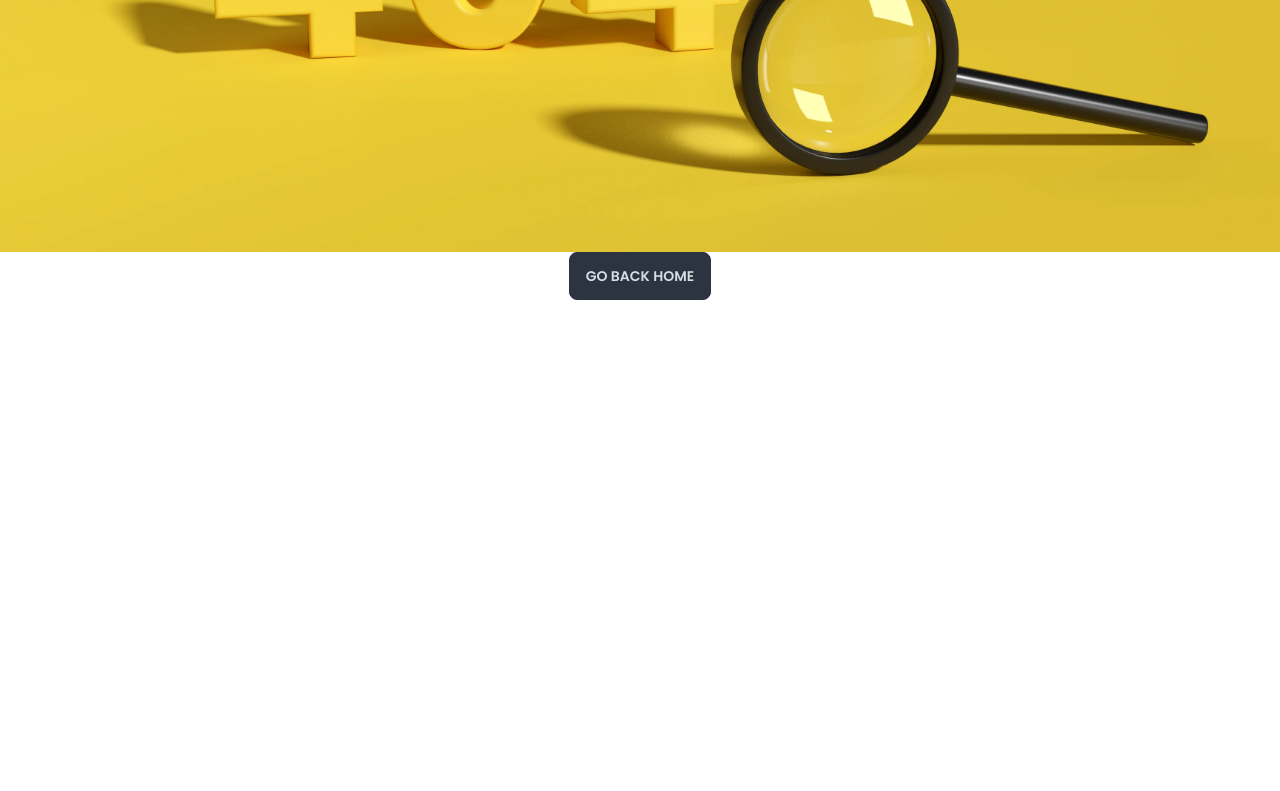
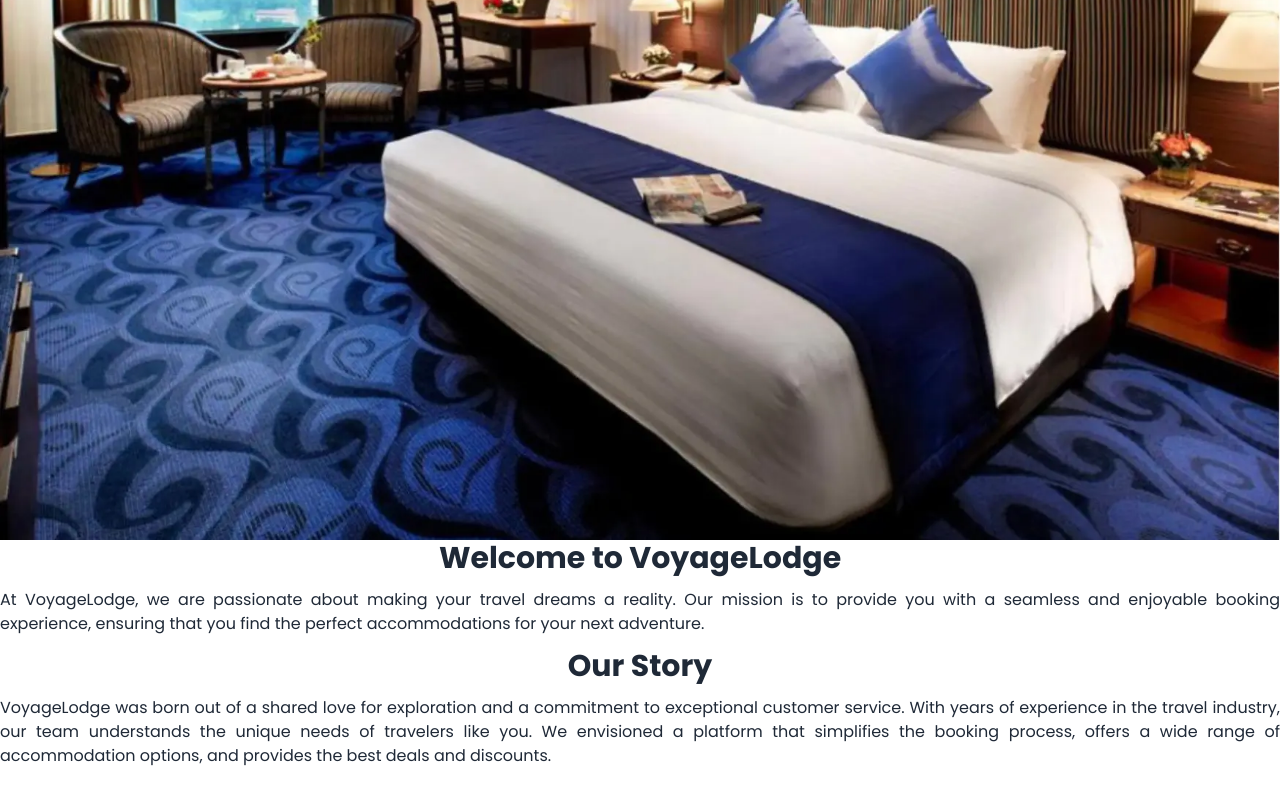
Before and after one commit to raiyanrimon/voyagelodge-client, a React (Vite) app: page /about in a window 1280 px wide. Shown: the part 498-1289 px from the top of the page. Before the commit the page ends 800 px from the top, so only its background shows below. Built offline with nearby package versions, Linux system fonts and the light colour scheme.

Commit message:
about us added

```diff
--- /dev/null
+++ b/src/Company/AboutUs.jsx
@@ -0,0 +1,52 @@
+import PageTitle from "../Layout/PageTitle";
+import hotel from "../assets/Hotel.webp";
+const AboutUs = () => {
+  return (
+    <div>
+      <PageTitle title="About Us | VoyageLodge" />
+      <img src={hotel} alt="" />
+      <div className="text-center space-y-3">
+        <h2 className="text-3xl font-bold">Welcome to VoyageLodge</h2>
+        <p className="text-justify">
+          At VoyageLodge, we are passionate about making your travel dreams a
+          reality. Our mission is to provide you with a seamless and enjoyable
+          booking experience, ensuring that you find the perfect accommodations
+          for your next adventure.
+        </p>
+        <h2 className="text-3xl font-bold">Our Story</h2>
+        <p className="text-justify">
+          VoyageLodge was born out of a shared love for exploration and a
+          commitment to exceptional customer service. With years of experience
+          in the travel industry, our team understands the unique needs of
+          travelers like you. We envisioned a platform that simplifies the
+          booking process, offers a wide range of accommodation options, and
+          provides the best deals and discounts.
+        </p>
+      </div>
+      <div className="my-5">
+        <h2 className="text-3xl font-bold text-center">
+          Why Choose VoyageLodge?
+        </h2>
+        <div className="grid grid-cols-2 md:grid-cols-5 gap-2 mt-5">
+          <div>
+            <p className="font-bold text-purple-500">Diverse Selection</p>
+          </div>
+          <div>
+            <p className="font-bold text-orange-400">Seamless Booking</p>
+          </div>
+          <div>
+            <p className="font-bold text-green-500">Exceptional Support</p>
+          </div>
+          <div>
+            <p className="font-bold text-amber-500">Travel Resources</p>
+          </div>
+          <div>
+            <p className="font-bold text-cyan-500">Exclusive Offers</p>
+          </div>
+        </div>
+      </div>
+    </div>
+  );
+};
+
+export default AboutUs;
--- a/src/Company/Faq.jsx
+++ b/src/Company/Faq.jsx
@@ -4,6 +4,9 @@ const Faq = () => {
   return (
     <div>
       <PageTitle title="FAQ | VoyageLodge" />
+      <h2 className="text-center font-bold text-3xl my-5">
+        Frequently Asked Questions (FAQ)
+      </h2>
       <div className="collapse collapse-plus bg-base-200">
         <input type="radio" name="my-accordion-3" checked="checked" />
         <div className="collapse-title text-xl font-medium">
--- a/src/ErrorPage/ErrorPage.jsx
+++ b/src/ErrorPage/ErrorPage.jsx
@@ -1,6 +1,6 @@
 import { Link } from "react-router-dom";
 import Navbar from "../Layout/Navbar";
-import img404 from "../assets/Add a heading.webp";
+import img404 from "../assets/404.webp";
 import PageTitle from "../Layout/PageTitle";
 
 const ErrorPage = () => {
--- a/src/main.jsx
+++ b/src/main.jsx
@@ -6,6 +6,7 @@ import Layout from "./Layout/Layout";
 import ErrorPage from "./ErrorPage/ErrorPage";
 import Home from "./Home/Home";
 import Faq from "./Company/Faq";
+import AboutUs from "./Company/AboutUs";
 
 const router = createBrowserRouter([
   {
@@ -21,6 +22,10 @@ const router = createBrowserRouter([
         path: "/faq",
         element: <Faq></Faq>,
       },
+      {
+        path: "/about",
+        element: <AboutUs></AboutUs>,
+      },
     ],
   },
 ]);
```
Also changed, not shown: src/assets/404.webp (renamed from src/assets/Add a heading.webp), src/assets/Hotel.webp (added).
